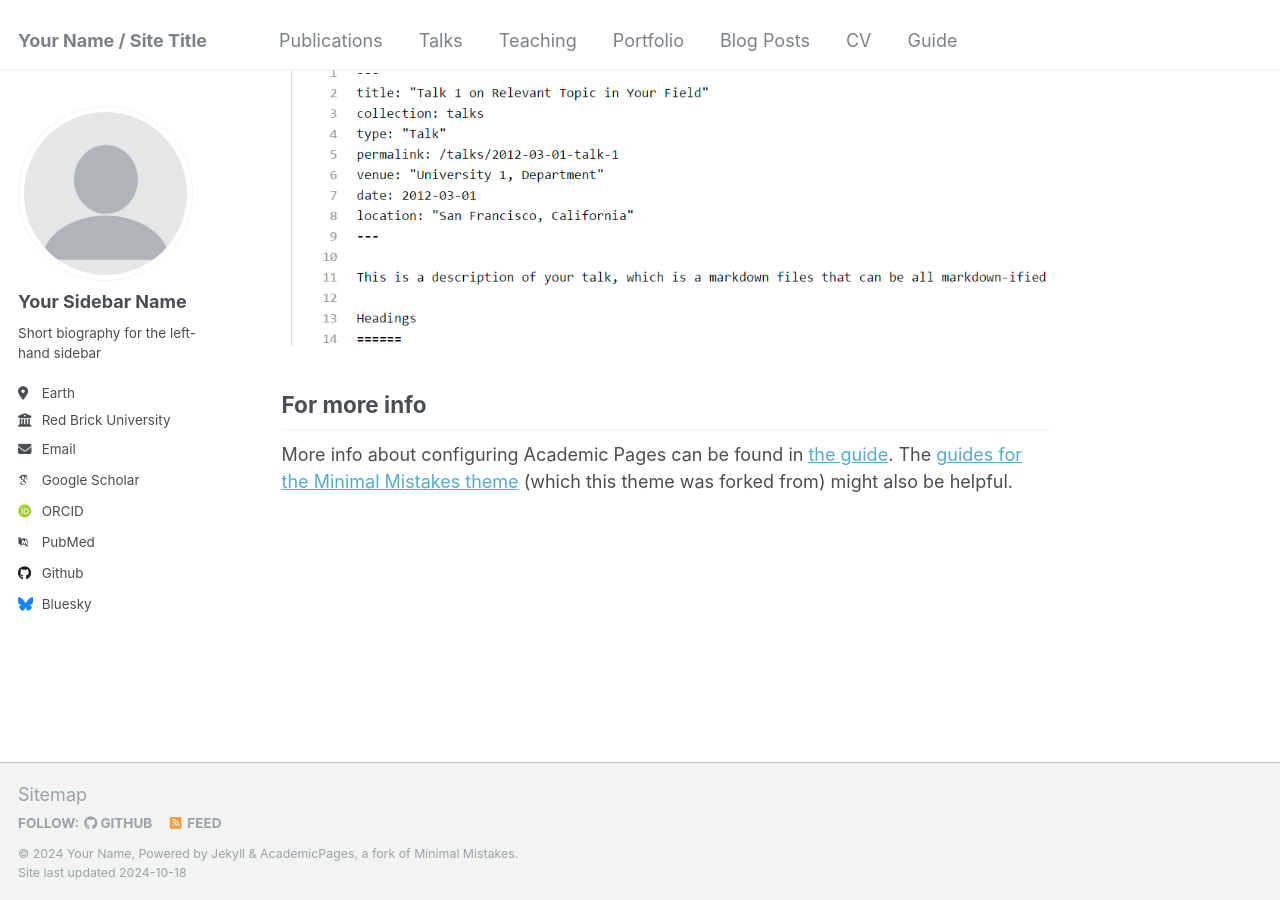
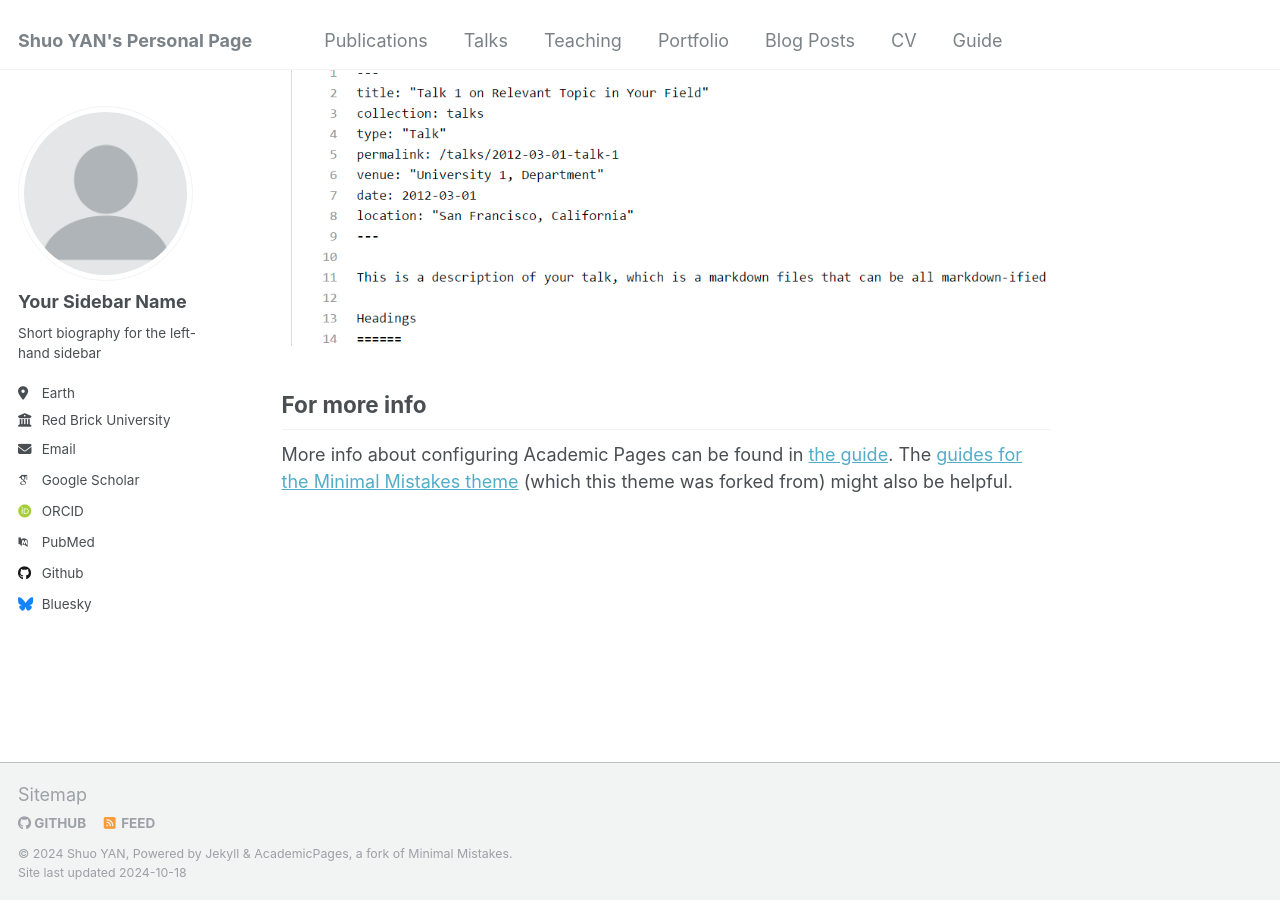
Before and after one commit to cctv2582/personalwebpage, a Jekyll site: the page built from _pages/about.md, in a window 1280 px wide and 900 px high, scrolled down 2643 px. Built offline with Jekyll 4.4.1, drawn with Linux system fonts in a browser that asks for light colours; some web fonts are replaced.

Commit message:
Update _config.yml

```diff
--- a/_config.yml
+++ b/_config.yml
@@ -7,10 +7,10 @@
 # server process.
 
 # Basic Site Settings
-locale                   : "en-US"
-title                    : "Your Name / Site Title"
+locale                   : "en-AUS"
+title                    : "Shuo YAN's Personal Page"
 title_separator          : "-"
-name                     : &name "Your Name"
+name                     : &name "Shuo YAN"
 description              : &description "personal description"
 url                      : https://academicpages.github.io # the base hostname & protocol for your site e.g. "https://mmistakes.github.io"
 baseurl                  : "" # the subpath of your site, e.g. "/blog"
```
